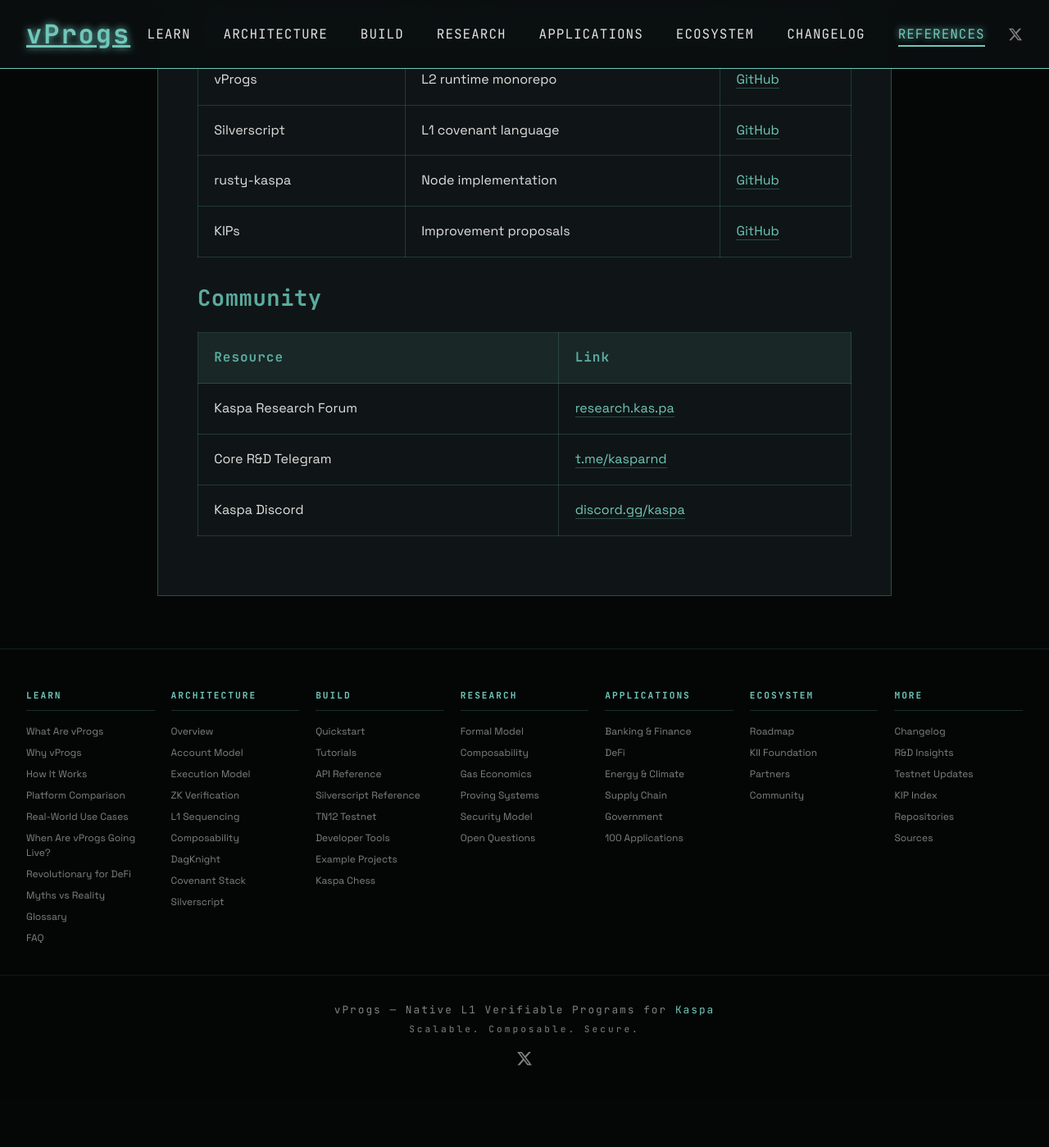
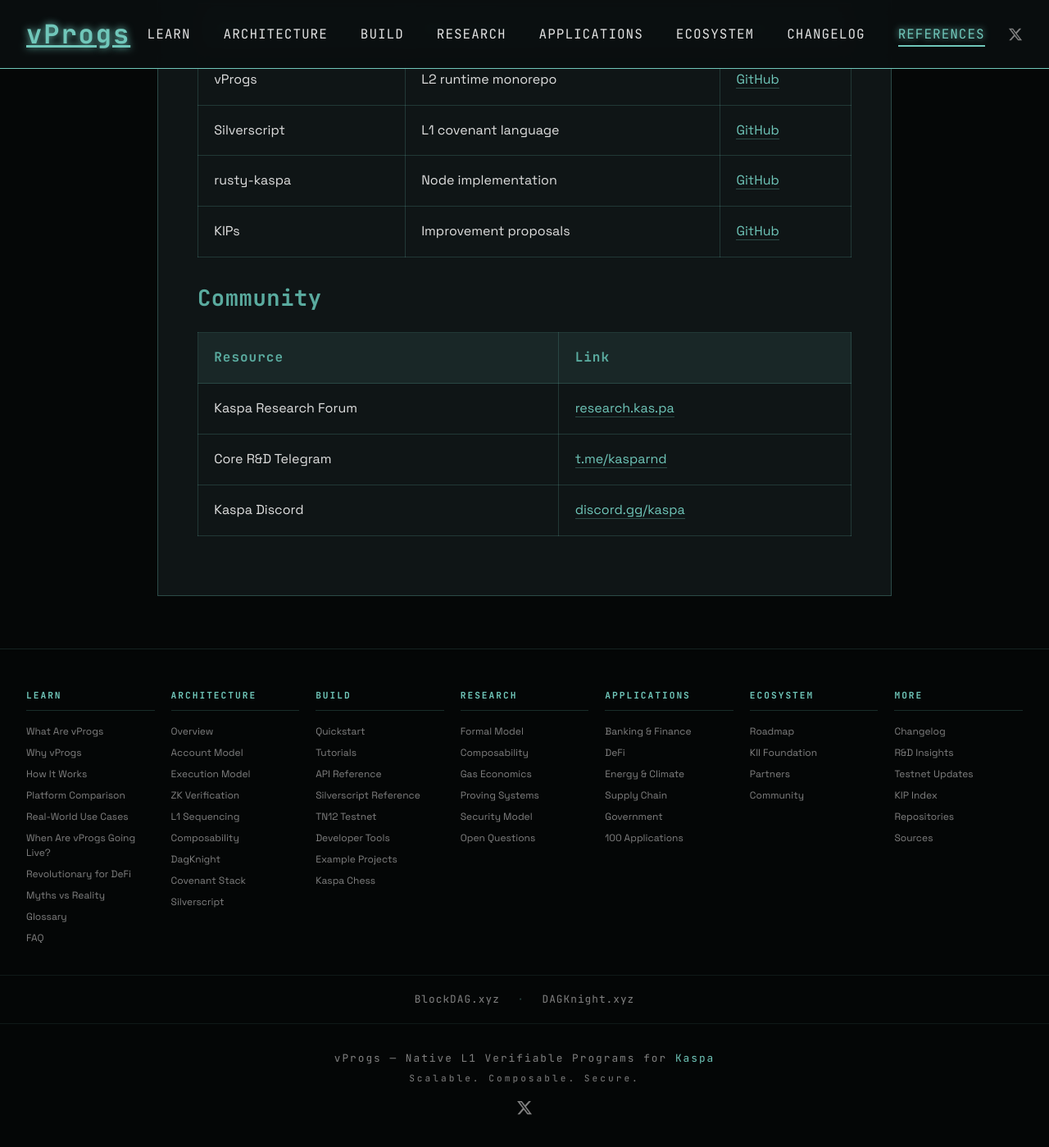
Before and after one commit to creative-inference/vprogs.xyz, a Jekyll site: the page built from references/index.md, in a window 1280 px wide and 1400 px high, scrolled down 2580 px. Shown: the whole window at 82% size. Built offline with Jekyll 4.4.1, drawn with Linux system fonts in a browser that asks for light colours; before the commit the page ends 3920 px from its top, so only the background shows below that.

Commit message:
Add blockdag.xyz and dagknight.xyz links in footer
Sister-site links row between sitemap columns and bottom tagline,
matching existing footer style.

Co-Authored-By: Claude Opus 4.6 (1M context) <noreply@anthropic.com>

```diff
--- a/_includes/footer.html
+++ b/_includes/footer.html
@@ -71,6 +71,11 @@
             <a href="/references/sources/">Sources</a>
         </div>
     </div>
+    <div class="footer-sites">
+        <a href="https://blockdag.xyz" target="_blank" rel="noopener">BlockDAG.xyz</a>
+        <span class="footer-sites-sep">&middot;</span>
+        <a href="https://dagknight.xyz" target="_blank" rel="noopener">DAGKnight.xyz</a>
+    </div>
     <div class="footer-bottom">
         <p>vProgs &mdash; Native L1 Verifiable Programs for <a href="https://kaspa.org" target="_blank">Kaspa</a></p>
         <p class="footer-tagline">Scalable. Composable. Secure.</p>
--- a/content.css
+++ b/content.css
@@ -653,6 +653,31 @@
     color: var(--primary);
 }
 
+.footer-sites {
+    text-align: center;
+    padding: 1.2rem 2rem;
+    border-top: 1px solid rgba(112, 199, 186, 0.1);
+    font-family: 'JetBrains Mono', monospace;
+    font-size: 0.8rem;
+    letter-spacing: 1px;
+}
+
+.footer-sites a {
+    color: var(--text-dim);
+    text-decoration: none;
+    transition: all 0.3s;
+}
+
+.footer-sites a:hover {
+    color: var(--primary);
+    text-shadow: 0 0 8px rgba(112, 199, 186, 0.4);
+}
+
+.footer-sites-sep {
+    color: rgba(112, 199, 186, 0.3);
+    margin: 0 0.8rem;
+}
+
 .footer-bottom {
     border-top: 1px solid rgba(112, 199, 186, 0.1);
     padding: 2rem;
```
